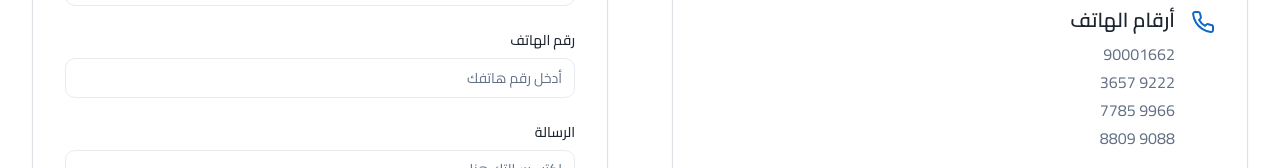
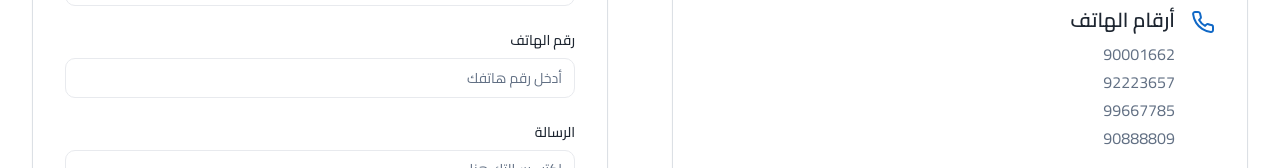
Before and after one commit to rkilani2005-lab/tadeemco-construct-hub, a React (Vite) app: page /contact in a window 1280 px wide. Shown: the part 632-800 px from the top of the page. Built offline with nearby package versions, Linux system fonts and the light colour scheme; the HTML template or start-up script is replaced by a standard one.

Commit message:
Visual edit in Lovable

```diff
--- a/src/pages/Contact.tsx
+++ b/src/pages/Contact.tsx
@@ -81,9 +81,9 @@ export const Contact = ({
                       </h3>
                       <div className="space-y-1 text-muted-foreground">
                         <p>90001662</p>
-                        <p>9222 3657</p>
-                        <p>9966 7785</p>
-                        <p>9088 8809</p>
+                        <p>92223657</p>
+                        <p>99667785</p>
+                        <p>90888809</p>
                       </div>
                     </div>
                   </div>
```
